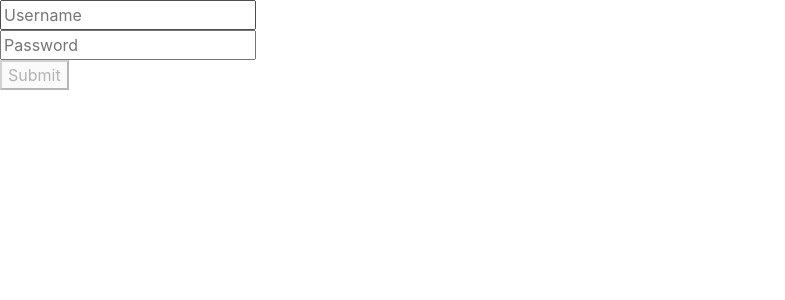
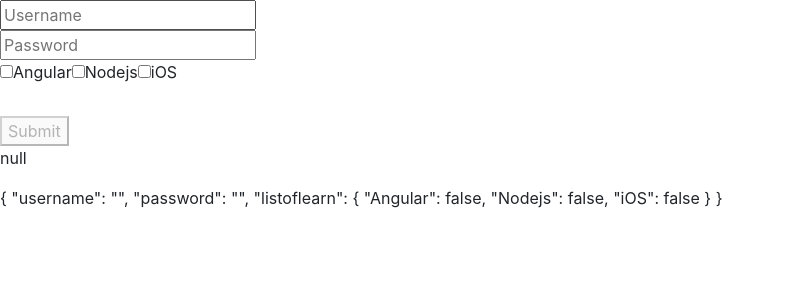
Before and after one commit to duclocn/LearnAngular, an Angular app: page / in a window 1280 px wide. Shown: the top 300 px of the page, without its empty margins (0-785 px from the left). Built offline with nearby package versions, Linux system fonts and the light colour scheme.

Commit message:
Completed ngModelGroup

```diff
--- a/src/app/formtemplate/formtemplate.component.html
+++ b/src/app/formtemplate/formtemplate.component.html
@@ -21,7 +21,15 @@
   <p *ngIf = "txtUserName.touched && txtUserName.errors?.required">Username is required</p>
   <p *ngIf = "txtUserName.touched && txtUserName.errors?.email">Email is invalid</p>
   <br/>
-  <input type = "password" placeholder="Password" ngModel name="password">
+  <input type = "password" placeholder="Password" ngModel #txtPassword="ngModel" name="password" minlength="6" pattern="[a-z]*">
+  <br>
+  <div ngModelGroup="listoflearn">
+    <label><input type="checkbox" [ngModel]="false" name="Angular">Angular</label>
+    <label><input type="checkbox" [ngModel]="false" name="Nodejs">Nodejs</label>
+    <label><input type="checkbox" [ngModel]="false" name="iOS">iOS</label>
+  </div>
   <br>
   <button [disabled] = "formSignIn.invalid">Submit</button>
 </form>
+<p>{{txtPassword.errors | json}}</p>
+<p>{{formSignIn.value | json}}</p>
```
